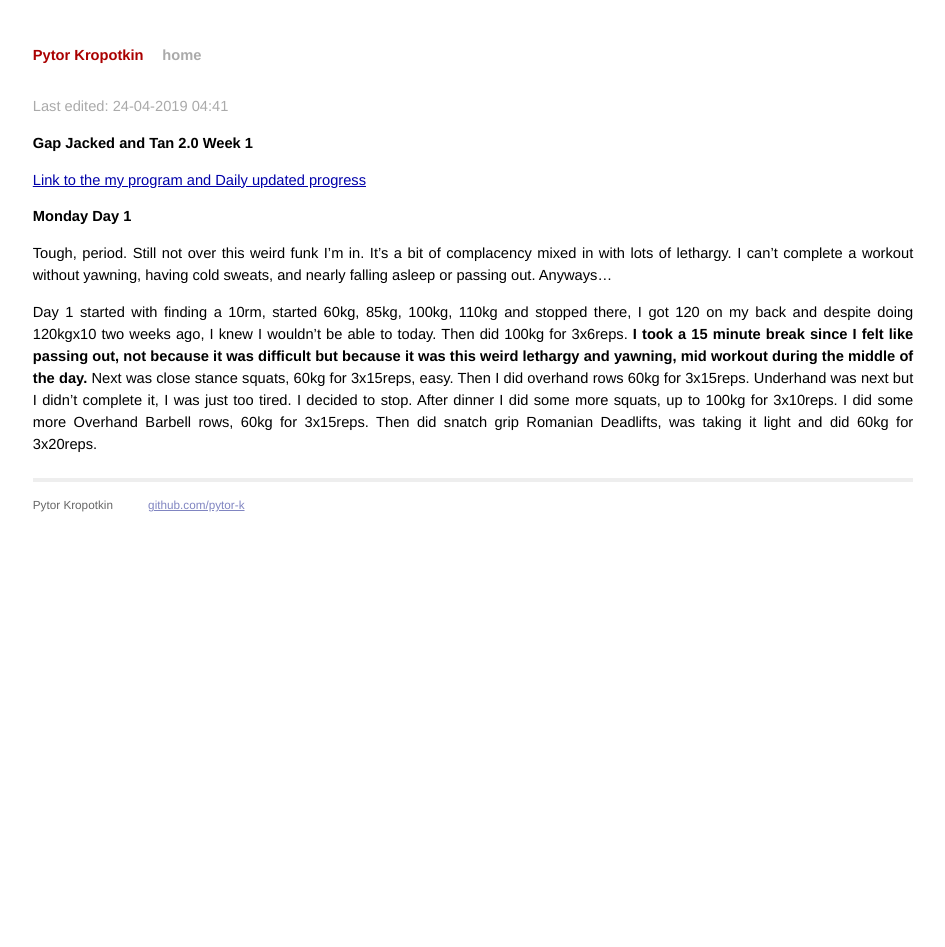
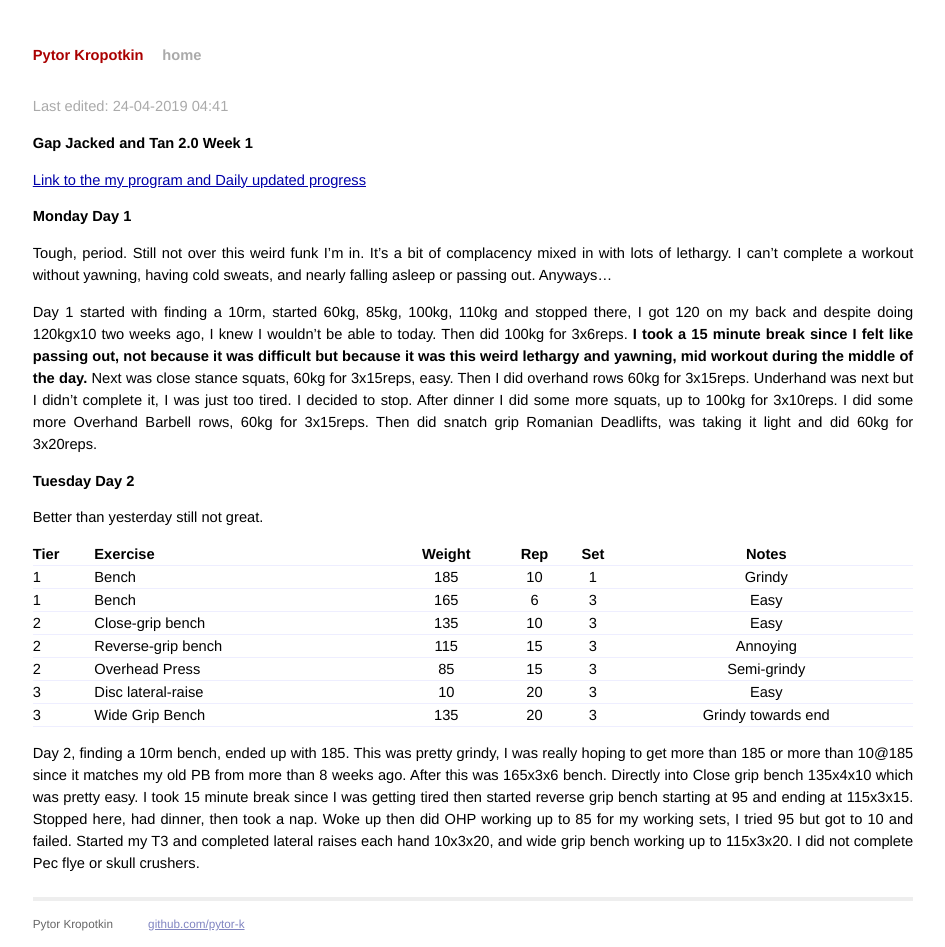
Before and after one commit to amesa0/pytor-k.github.io, a Jekyll site: the page built from _posts/2019-04-23-J&T2point0-week1.md, in a window 1280 px wide. Shown: the whole page, without its empty margins (167-1112 px from the left). Built offline with Jekyll 4.4.1, drawn with Linux system fonts in a browser that asks for light colours.

Commit message:
Update 2019-04-23-J&T2point0-week1.md

```diff
--- a/_posts/2019-04-23-J&T2point0-week1.md
+++ b/_posts/2019-04-23-J&T2point0-week1.md
@@ -15,3 +15,19 @@ published: true
 Tough, period. Still not over this weird funk I'm in. It's a bit of complacency mixed in with lots of lethargy. I can't complete a workout without yawning, having cold sweats, and nearly falling asleep or passing out. Anyways...
 
 Day 1 started with finding a 10rm, started 60kg, 85kg, 100kg, 110kg and stopped there, I got 120 on my back and despite doing 120kgx10 two weeks ago, I knew I wouldn't be able to today. Then did 100kg for 3x6reps. **I took a 15 minute break since I felt like passing out, not because it was difficult but because it was this weird lethargy and yawning, mid workout during the middle of the day.** Next was close stance squats, 60kg for 3x15reps, easy. Then I did overhand rows 60kg for 3x15reps. Underhand was next but I didn't complete it, I was just too tired. I decided to stop. After dinner I did some more squats, up to 100kg for 3x10reps. I did some more Overhand Barbell rows, 60kg for 3x15reps. Then did snatch grip Romanian Deadlifts, was taking it light and did 60kg for 3x20reps.
+
+### Tuesday Day 2
+
+Better than yesterday still not great.
+
+| Tier | Exercise | Weight | Rep | Set | Notes |
+|---|---|:---:|:---:|:---:|:---:|
+| 1 | Bench | 185 | 10 | 1 | Grindy |
+| 1 | Bench | 165 | 6 | 3 | Easy |
+| 2 | Close-grip bench | 135 | 10 | 3 | Easy |
+| 2 | Reverse-grip bench | 115 | 15 | 3 | Annoying |
+| 2 | Overhead Press | 85 | 15 | 3 | Semi-grindy |
+| 3 | Disc lateral-raise | 10 | 20 | 3 | Easy |
+| 3 | Wide Grip Bench | 135 | 20 | 3 | Grindy towards end |
+
+Day 2, finding a 10rm bench, ended up with 185. This was pretty grindy, I was really hoping to get more than 185 or more than 10@185 since it matches my old PB from more than 8 weeks ago. After this was 165x3x6 bench. Directly into Close grip bench 135x4x10 which was pretty easy. I took 15 minute break since I was getting tired then started reverse grip bench starting at 95 and ending at 115x3x15. Stopped here, had dinner, then took a nap. Woke up then did OHP working up to 85 for my working sets, I tried 95 but got to 10 and failed. Started my T3 and completed lateral raises each hand 10x3x20, and wide grip bench working up to 115x3x20. I did not complete Pec flye or skull crushers.
```
